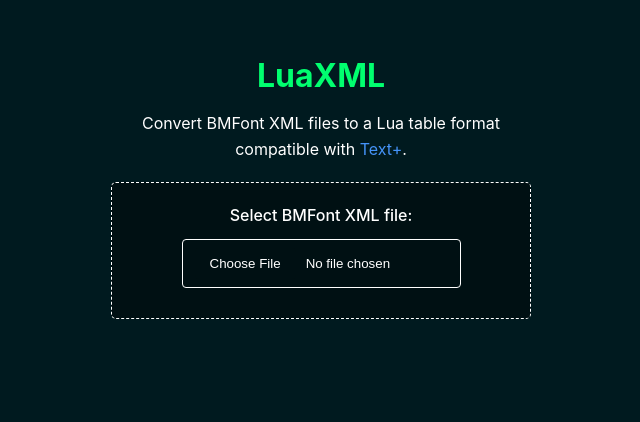
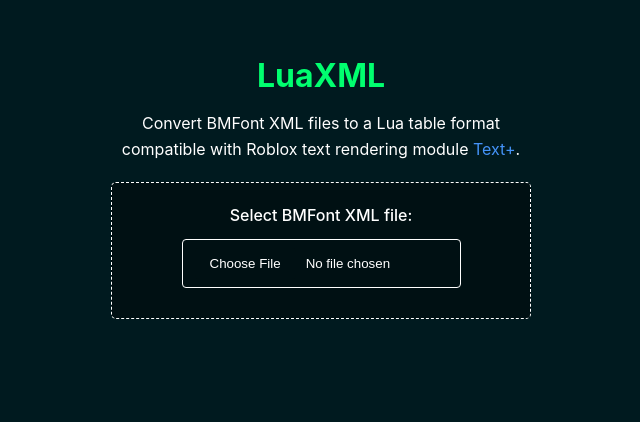
Before and after one commit to AlexanderLindholt/LuaXML, a plain HTML site: page index.html in a window 1280 px wide. Shown: the whole page, without its empty margins (319-959 px from the left). Drawn offline with Linux system fonts and the light colour scheme.

Commit message:
Update index.html

```diff
--- a/index.html
+++ b/index.html
@@ -9,7 +9,7 @@
 <body>
     <div class="container">
         <h1>LuaXML</h1>
-        <p>Convert BMFont XML files to a Lua table format compatible with <a href="https://devforum.roblox.com/t/3521684">Text+</a>.</p>
+        <p>Convert BMFont XML files to a Lua table format compatible with Roblox text rendering module <a href="https://devforum.roblox.com/t/3521684">Text+</a>.</p>
 
         <div class="input-area">
             <label for="xmlFile">Select BMFont XML file:</label>
```
